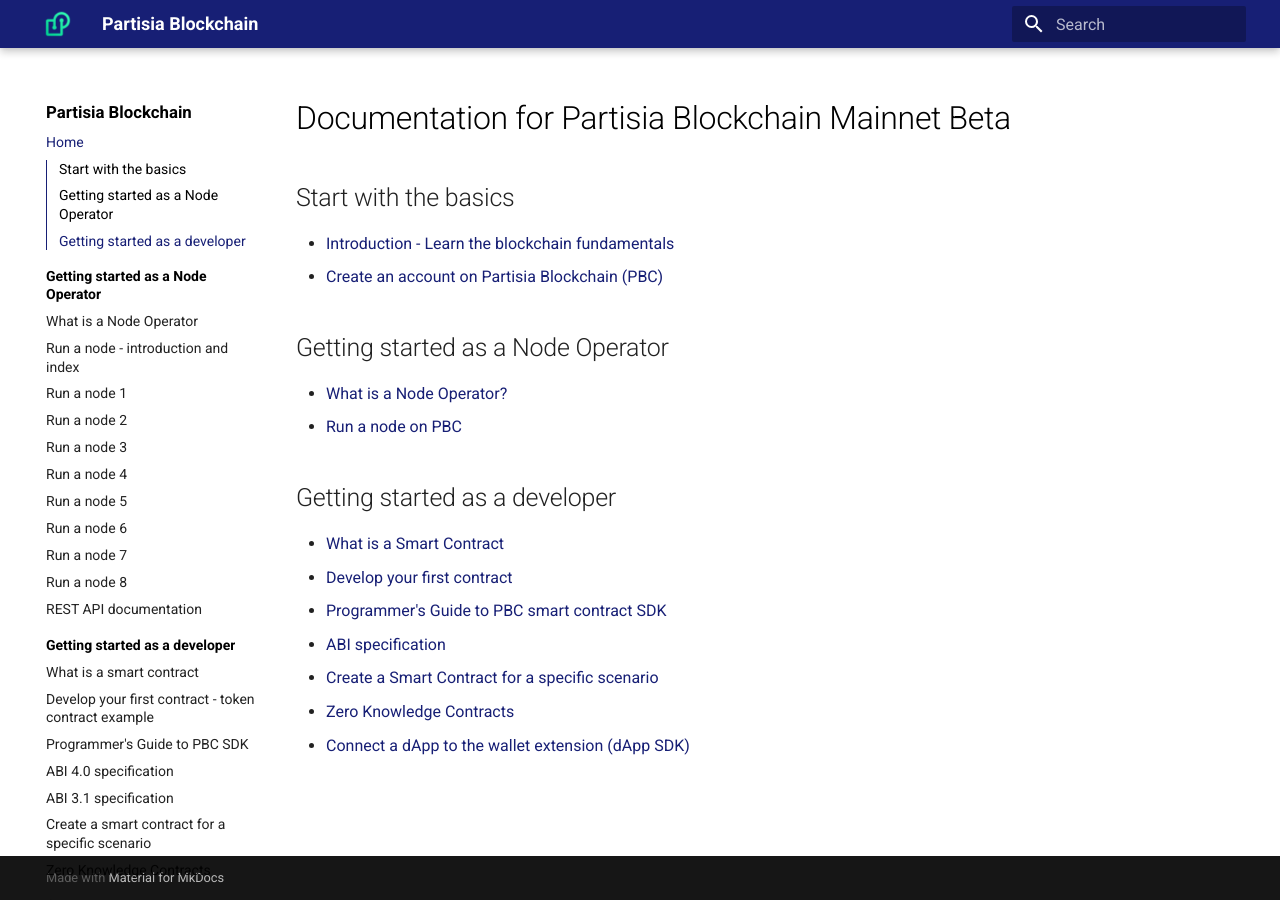
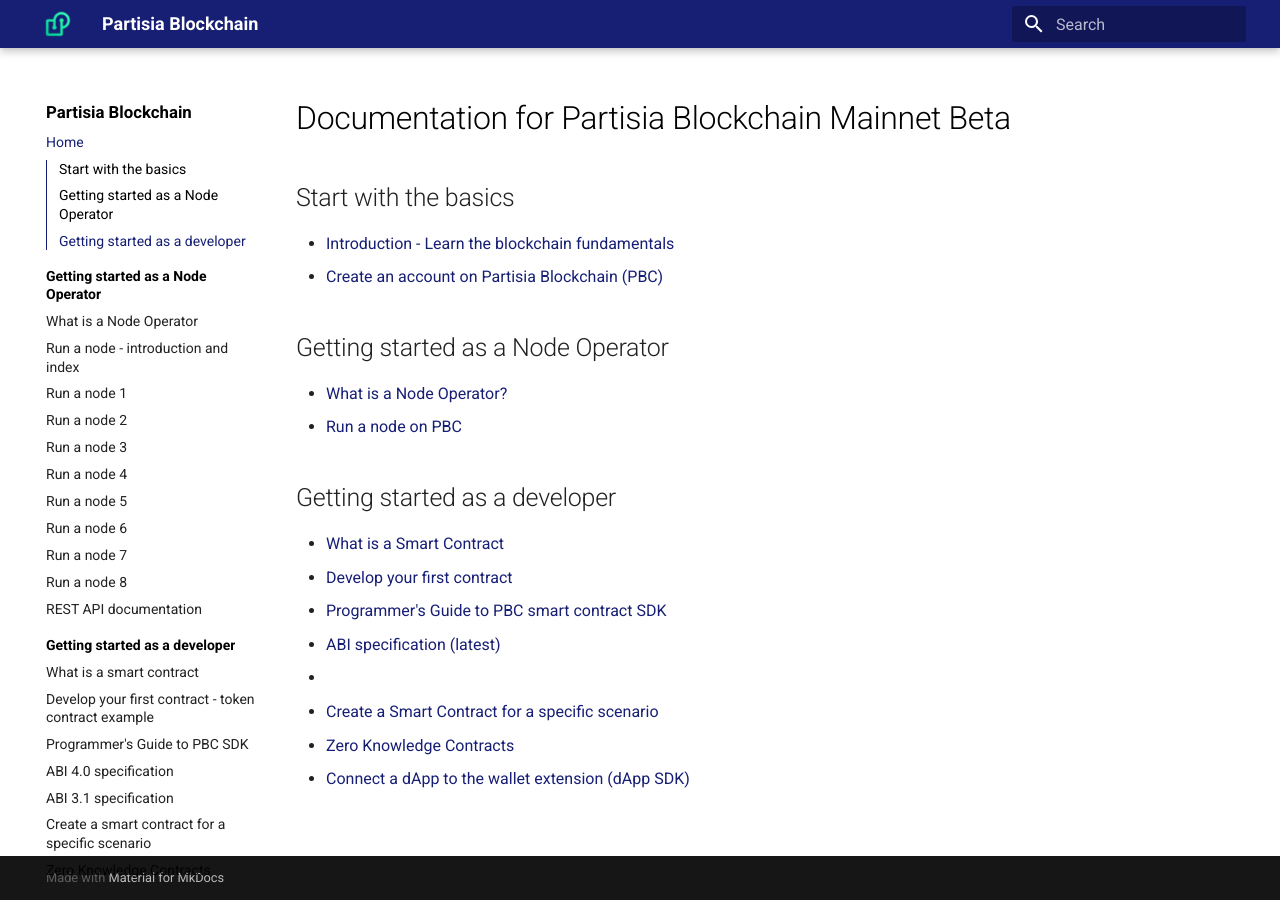
Before and after one commit to 0xSero/partisia-docs, an MkDocs documentation site: the page built from docs/index.md, in a window 1280 px wide. Built offline with MkDocs 1.6.1 and Material for MkDocs 9.7.7, drawn with Linux system fonts in a browser that asks for light colours; a script that is not in the unit is left out.

Commit message:
index correction

```diff
--- a/docs/index.md
+++ b/docs/index.md
@@ -15,7 +15,8 @@
 - [What is a Smart Contract](contract-development.md)
 - [Develop your first contract](token-contract.md)
 - [Programmer's Guide to PBC smart contract SDK](programmers_guide.md)
-- [ABI specification](abiv1.md)
+- [ABI specification (latest)](abiv_latest.md)
+-
 - [Create a Smart Contract for a specific scenario](voting-contract.md)
 - [Zero Knowledge Contracts](vickrey.md)
 - [Connect a dApp to the wallet extension (dApp SDK)](https://partisiablockchain.gitlab.io/partisia-wallet-sdk-docs/#/partisia)
```
